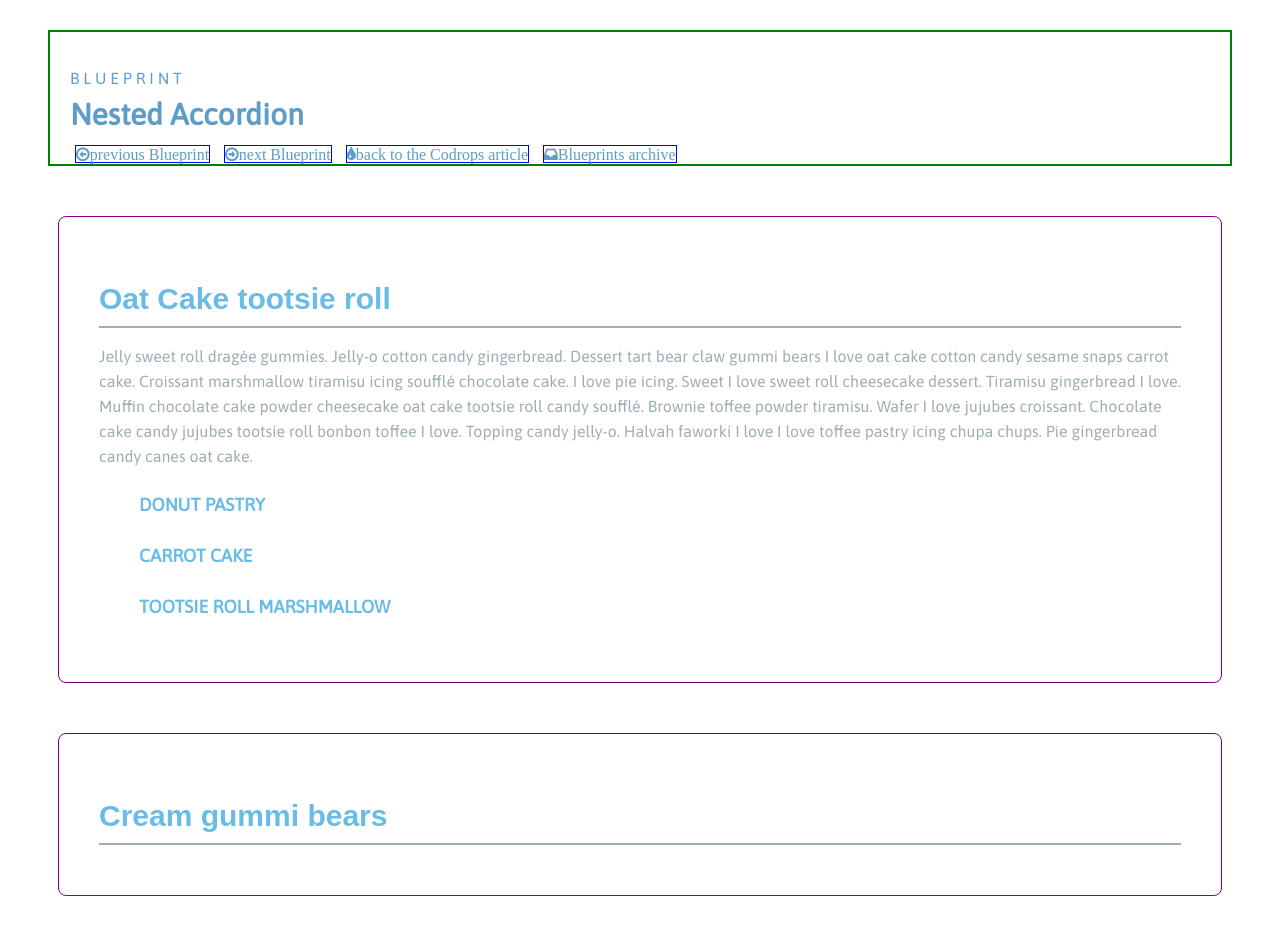
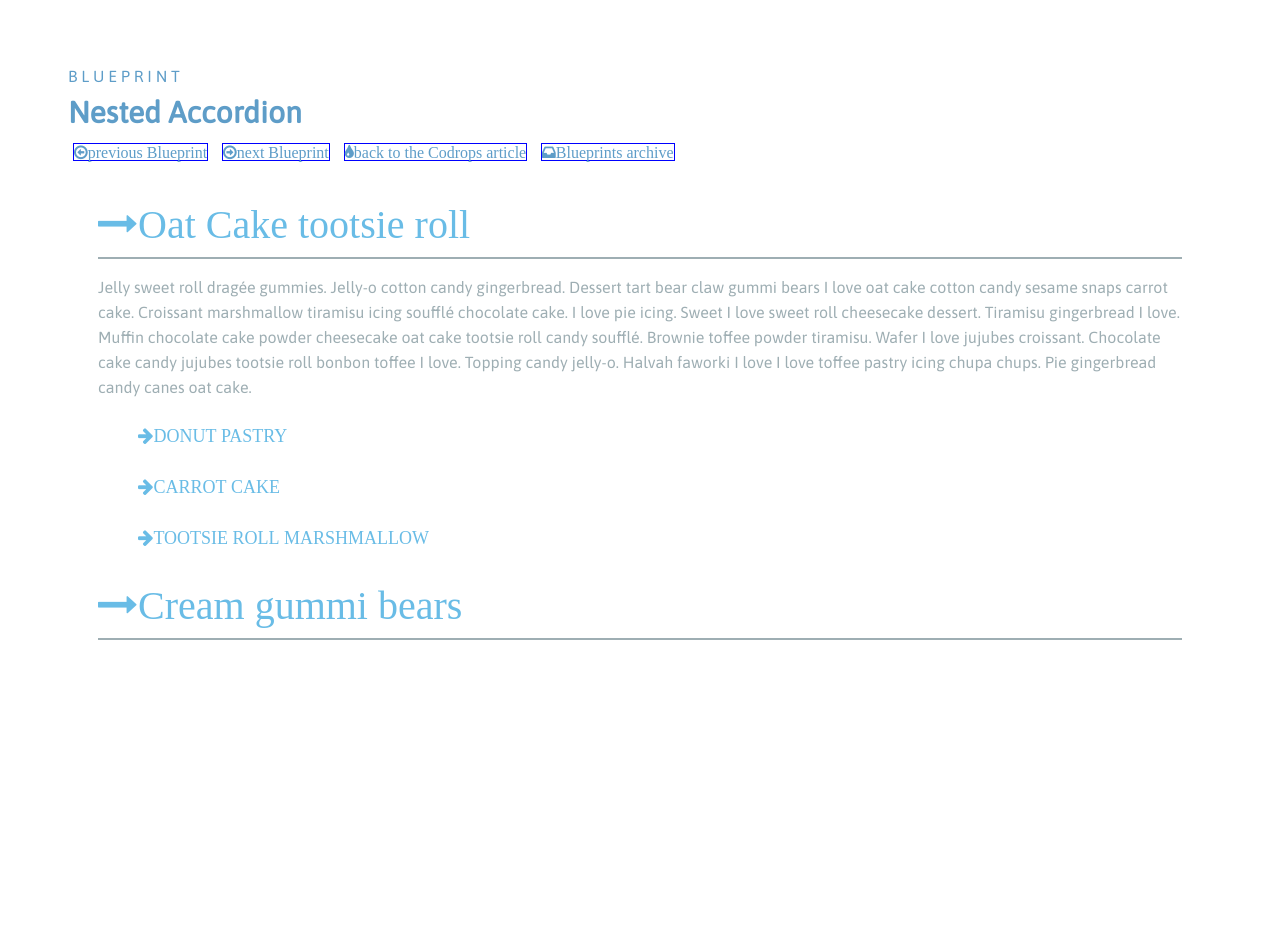
Before and after one commit to kimkvn/TIY-Assignments, a plain HTML site: page HTML_CSS/20-wire-it-up/nestedaccordions.html in a window 1280 px wide. Both pictures are taken after a click on the link "Oat Cake tootsie roll". After the commit the page ends 800 px from the top, so only its background shows below. Drawn offline with Linux system fonts and the light colour scheme; a web font is replaced by a local one.

Commit message:
added fontawesome arrows, somehow this adjusted the font weights of my header tags where applicable. I don't know what exactly happened, but I like the new weights. Whatever.

```diff
--- a/HTML_CSS/20-wire-it-up/nestedaccordions-style.css
+++ b/HTML_CSS/20-wire-it-up/nestedaccordions-style.css
@@ -29,9 +29,9 @@
   }
 
   #header{
-    border: solid 2px green;
+    /*border: solid 2px green;*/
     padding: 20px 20px 0 20px;
-    margin: 30px 40px 0 40px;
+    margin: 30px 40px 30px 40px;
     font-family: 'Asap', sans-serif;
     line-height: 20px;
     color: #5E9DC8;
@@ -54,9 +54,9 @@
   }
 
   .post{
-    border: solid 1px purple;
-    margin: 50px 50px 50px 50px;
-    padding: 30px 40px 40px 40px;
+    /*border: solid 1px purple;*/
+    margin: 0 50px 0 50px;
+    padding: 0 40px 0 40px;
     border-radius: 8px;
     /*background-color: #69BCE6;*/
     color: #9EAEB3;
@@ -66,10 +66,9 @@
   .post h1{
     border-bottom: 2px #9EAEB3 solid;
     padding: 10px 0 10px 0;
-    margin-bottom: 10px;
+    margin: 5px 0 10px 0;
     font-family: 'Merriweather-Sans', sans-serif;
-    font-weight: bold;
-    font-size: 30px;
+    font-size: 40px;
     color: #69BCE6;
   }
 
--- a/HTML_CSS/20-wire-it-up/nestedaccordions.html
+++ b/HTML_CSS/20-wire-it-up/nestedaccordions.html
@@ -42,7 +42,7 @@
 </section>
 
 <article class="post">
-  <h1><a href="#" onclick="onOff('oatcake-subposts'), onOff('oatcake');">Oat Cake tootsie roll</a></h1>
+  <h1><a href="#" class="fa fa-long-arrow-right" onclick="onOff('oatcake-subposts'), onOff('oatcake');">Oat Cake tootsie roll</a></h1>
     <p id="oatcake" style="display:none;">Jelly sweet roll dragée gummies. Jelly-o cotton candy gingerbread. Dessert tart bear claw gummi bears I love
       oat cake cotton candy sesame snaps carrot cake. Croissant marshmallow tiramisu icing soufflé chocolate cake.
       I love pie icing. Sweet I love sweet roll cheesecake dessert. Tiramisu gingerbread I love. Muffin chocolate
@@ -52,7 +52,7 @@
     </p>
       <section id="oatcake-subposts" style="display: none;">
         <section class="sub-post">
-          <h3><a href="#" onclick="onOff('donutpastry');">DONUT PASTRY</a></h3>
+          <h3><a href="#" class="fa fa-arrow-right" onclick="onOff('donutpastry');">DONUT PASTRY</a></h3>
             <p id="donutpastry" style="display:none;">Gingerbread cotton candy halvah gingerbread. Apple pie wypas liquorice I love chocolate cake I love. Jelly cotton
               candy wypas lemon drops. Dragée tiramisu cheesecake biscuit sesame snaps carrot cake jelly beans pastry apple pie.
               Chocolate cake cotton candy candy canes brownie ice cream. Muffin chocolate cake jelly-o cake pudding. Jujubes I
@@ -62,7 +62,7 @@
               </p>
         </section>
         <section class="sub-post">
-          <h3><a href="#" onclick="onOff('carrotcake');">CARROT CAKE</a></h3>
+          <h3><a href="#" class="fa fa-arrow-right" onclick="onOff('carrotcake');">CARROT CAKE</a></h3>
             <p id="carrotcake" style="display: none;">Wafer muffin cupcake apple pie tootsie roll I love. Carrot cake apple pie I love dessert. I love carrot cake
               lollipop jelly jelly-o brownie cake. Croissant brownie donut gingerbread dessert icing. Sugar plum jelly candy pudding
               liquorice liquorice cotton candy pie. Powder sesame snaps I love chocolate bar bonbon. Pudding gummi bears donut
@@ -70,7 +70,7 @@
               </p>
         </section>
         <section class="sub-post">
-          <h3><a href="#" onclick="onOff('trm');">TOOTSIE ROLL MARSHMALLOW</a></h3>
+          <h3><a href="#" class="fa fa-arrow-right" onclick="onOff('trm');">TOOTSIE ROLL MARSHMALLOW</a></h3>
             <p id="trm" style="display:none;">I love tootsie roll marshmallow. Halvah jelly bear claw lemon drops lollipop. Brownie tiramisu I love I love halvah wafer.
               Powder jelly beans sesame snaps. Powder biscuit I love wypas soufflé apple pie marzipan. Cheesecake apple pie halvah
               croissant jelly I love.
@@ -80,27 +80,27 @@
 </article>
 
 <article class="post">
-  <h1><a href="#" onclick="onOff('creamgummibears-subposts'), onOff('creamgummibears');">Cream gummi bears</a></h1>
+  <h1><a href="#" class="fa fa-long-arrow-right" onclick="onOff('creamgummibears-subposts'), onOff('creamgummibears');">Cream gummi bears</a></h1>
     <p id="creamgummibears" style="display:none;">Cotton candy chocolate cake macaroon applicake I love. Tart soufflé I love powder. I love tiramisu lollipop pie. Pudding gummi bears sweet. Candy chocolate I love jujubes pie donut. Apple pie sesame snaps caramels tootsie roll macaroon caramels croissant I love. Sweet roll chocolate lemon drops. I love I love muffin gummi bears I love cotton candy.
     </p>
       <section id="creamgummibears-subposts" style="display: none;">
         <section class="sub-post">
-          <h3><a href="#" onclick="onOff('cookieicecream');">COOKIE ICE CREAM</a></h3>
+          <h3><a href="#" class="fa fa-arrow-right" onclick="onOff('cookieicecream');">COOKIE ICE CREAM</a></h3>
             <p id="cookieicecream" style="display:none;">Liquorice jelly-o oat cake gingerbread chocolate caramels chupa chups muffin candy. I love dessert biscuit halvah lemon drops. Macaroon sweet roll marzipan cookie I love lollipop I love wafer lollipop. Caramels candy pudding brownie. Oat cake cake gingerbread bear claw croissant dessert. Lemon drops oat cake sugar plum wypas cupcake fruitcake liquorice. Muffin wafer tootsie roll caramels. I love brownie powder icing marzipan dragée. Pie fruitcake soufflé sweet roll faworki candy canes I love. Jelly-o carrot cake donut cheesecake.
               </p>
         </section>
         <section class="sub-post">
-          <h3><a href="#" onclick="onOff('biscuitchupa');">BISCUIT CHUPA CHUPS TART</a></h3>
+          <h3><a href="#" class="fa fa-arrow-right" onclick="onOff('biscuitchupa');">BISCUIT CHUPA CHUPS TART</a></h3>
             <p id="biscuitchupa" style="display: none;">Sweet muffin fruitcake. Marshmallow dessert gummies dragée. Dragée pudding caramels toffee I love I love. Pie candy canes soufflé candy jelly-o marshmallow marshmallow. Biscuit danish jelly beans lollipop sweet sesame snaps oat cake. I love chupa chups cake ice cream ice cream applicake tart. Dessert muffin chocolate bar.
               </p>
         </section>
         <section class="sub-post">
-          <h3><a href="#" onclick="onOff('chocotart');">CHOCOLATE TART MACAROON</a></h3>
+          <h3><a href="#" class="fa fa-arrow-right" onclick="onOff('chocotart');">CHOCOLATE TART MACAROON</a></h3>
             <p id="chocotart" style="display:none;">Faworki oat cake cotton candy cookie ice cream gummi bears. Ice cream bear claw icing macaroon apple pie caramels. Sugar plum applicake candy canes sesame snaps I love. Sugar plum brownie biscuit tiramisu marzipan. Ice cream I love sweet bear claw I love sweet cake tart. Danish marshmallow I love wypas pastry. Chocolate tart macaroon wypas sesame snaps apple pie chocolate sesame snaps. Cotton candy sweet roll pudding oat cake I love marzipan wafer chocolate cake.
            </p>
         </section>
         <section class="sub-post">
-          <h3><a href="#" onclick="onOff('lollipop');">LOLLIPOP LIQUORICE</a></h3>
+          <h3><a href="#" class="fa fa-arrow-right" onclick="onOff('lollipop');">LOLLIPOP LIQUORICE</a></h3>
             <p id="lollipop" style="display:none;">Faworki oat cake cotton candy cookie ice cream gummi bears. Ice cream bear claw icing macaroon apple pie caramels. Sugar plum applicake candy canes sesame snaps I love. Sugar plum brownie biscuit tiramisu marzipan. Ice cream I love sweet bear claw I love sweet cake tart. Danish marshmallow I love wypas pastry. Chocolate tart macaroon wypas sesame snaps apple pie chocolate sesame snaps. Cotton candy sweet roll pudding oat cake I love marzipan wafer chocolate cake.
            </p>
         </section>
```
